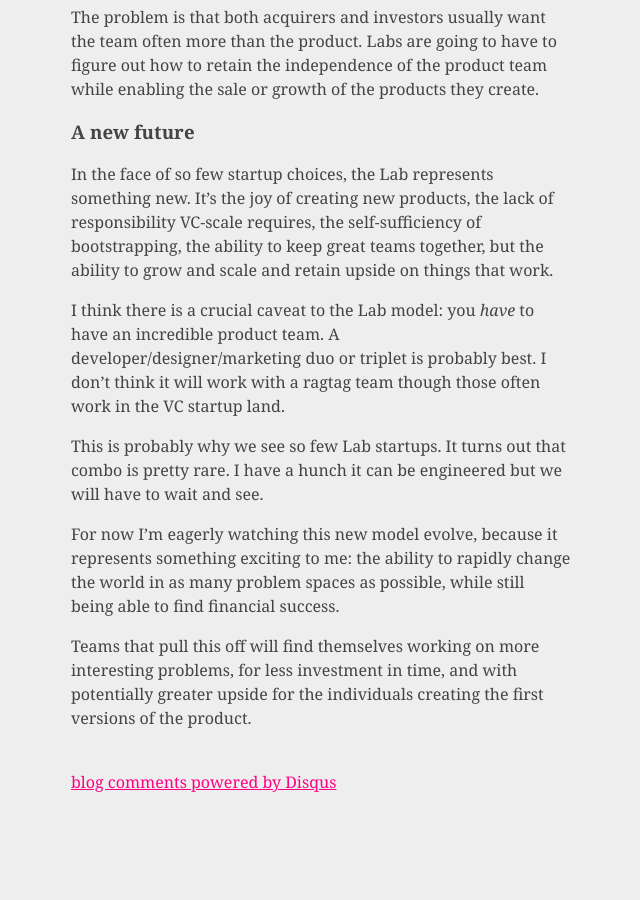
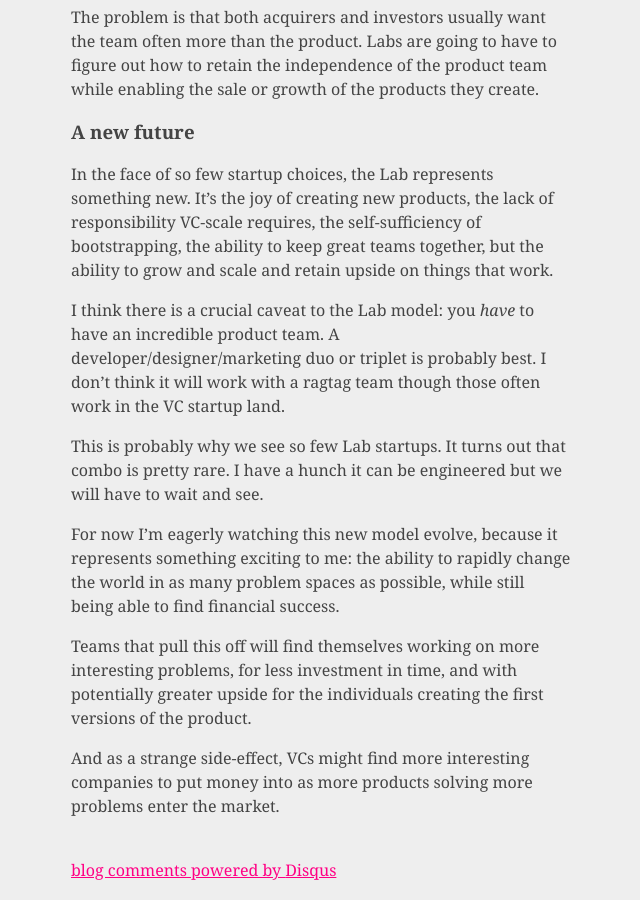
Before and after one commit to mlynch/mlynch.github.com, a Jekyll site: the page built from _posts/2014-11-02-new-kind-of-startup.markdown, in a window 1280 px wide and 900 px high, scrolled down 2008 px. Shown: the whole window, without its empty margins (319-959 px from the left). Built offline with Jekyll 4.4.1, drawn with Linux system fonts in a browser that asks for light colours; Markdown is read by kramdown in place of the engine named in the settings; comment, search, counter and statistics services are not loaded; before the commit the page ends 2820 px from its top, so only the background shows below that.

Commit message:
Update 2014-11-02-new-kind-of-startup.markdown

```diff
--- a/_posts/2014-11-02-new-kind-of-startup.markdown
+++ b/_posts/2014-11-02-new-kind-of-startup.markdown
@@ -69,3 +69,5 @@ This is probably why we see so few Lab startups. It turns out that combo is pret
 For now I'm eagerly watching this new model evolve, because it represents something exciting to me: the ability to rapidly change the world in as many problem spaces as possible, while still being able to find financial success.
 
 Teams that pull this off will find themselves working on more interesting problems, for less investment in time, and with potentially greater upside for the individuals creating the first versions of the product.
+
+And as a strange side-effect, VCs might find more interesting companies to put money into as more products solving more problems enter the market.
```
